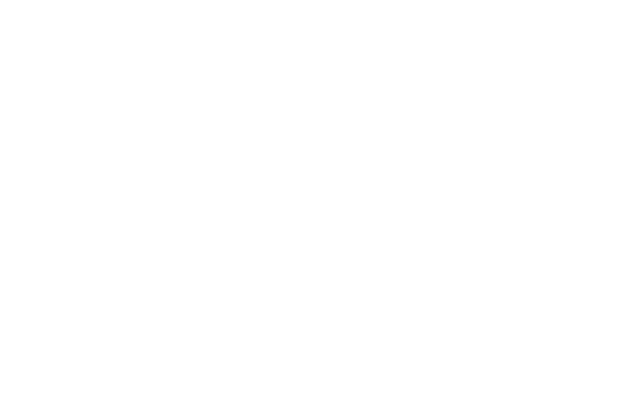
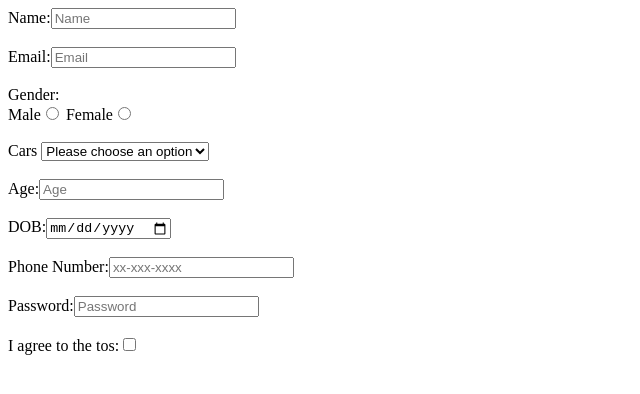
Before and after one commit to acciojob/signup-form-car-Yui1808, a website: page main.html in a window 1280 px wide. Shown: the whole page, without its empty margins (0-640 px from the left). Drawn offline with Linux system fonts and the light colour scheme.

Commit message:
created a submission

```diff
--- a/main.html
+++ b/main.html
@@ -5,6 +5,67 @@
 <head>
 	<link rel="stylesheet" href="styles.css">
 </head>
+<form method="post">
+
+	<label for="name">
+	Name:<input id="name" type="text" placeholder="Name" required>
+	</label>
+  <br>
+<br>
+	<label for="email">
+	Email:<input id="email" type="email" placeholder="Email" required>
+	</label>
+	<br>
+	<br>
+    Gender:
+	<br>
+	<label for="gender_m">
+	Male<input id="gender_m" type="radio"  name="Gender" value="Male" required>
+	</label>
+
+	<label for="gender_f">
+	Female<input id="gender_f" type="radio" name="Gender" value="Female" required>
+	</label>
+	<br>
+	<br>
+	<label for="cars">Cars</label>
+	<select>
+		<option value="Please choose an option">Please choose an option</option>
+		<option value="Audi">Audi</option>
+		<option value="Mercedes">Mercedes</option>
+		<option value="Toyota">Toyota</option>
+	</select>
+	<br>
+	<br>
+	<label for="age">
+		Age:<input id="age" type="number" placeholder="Age" required>
+	</label>
+
+	<br>
+	<br>
+	<label for="dob">
+		DOB:<input id="dob" type="date"  required>
+	</label>
+
+	<br>
+	<br>
+	<label for="tel">
+		Phone Number:<input id="tel" type="tel" placeholder="xx-xxx-xxxx" required>
+	</label>
+
+
+	<br>
+	<br>
+	<label for="password">
+		Password:<input id="password" type="password" placeholder="Password" required>
+	</label>
+
+	<br>
+	<br>
+	<label for="tos">
+		I agree to the tos:<input id="tos" type="checkbox" placeholder="" required>
+	</label>
+</form>
 
 <body>
 	<!-- the entire body must be written by student -->
```
Also changed, not shown: styles.css (line endings or trailing spaces).
